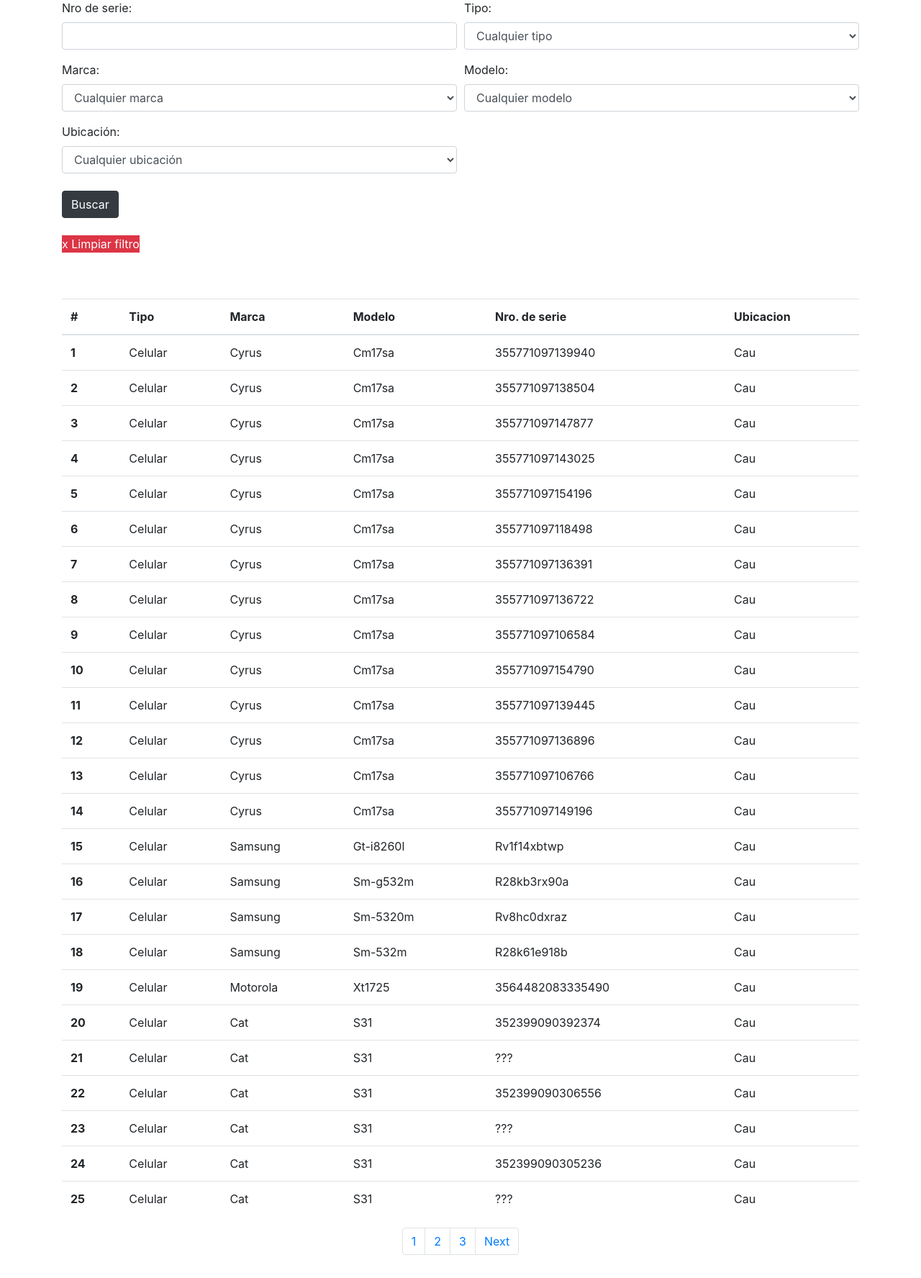
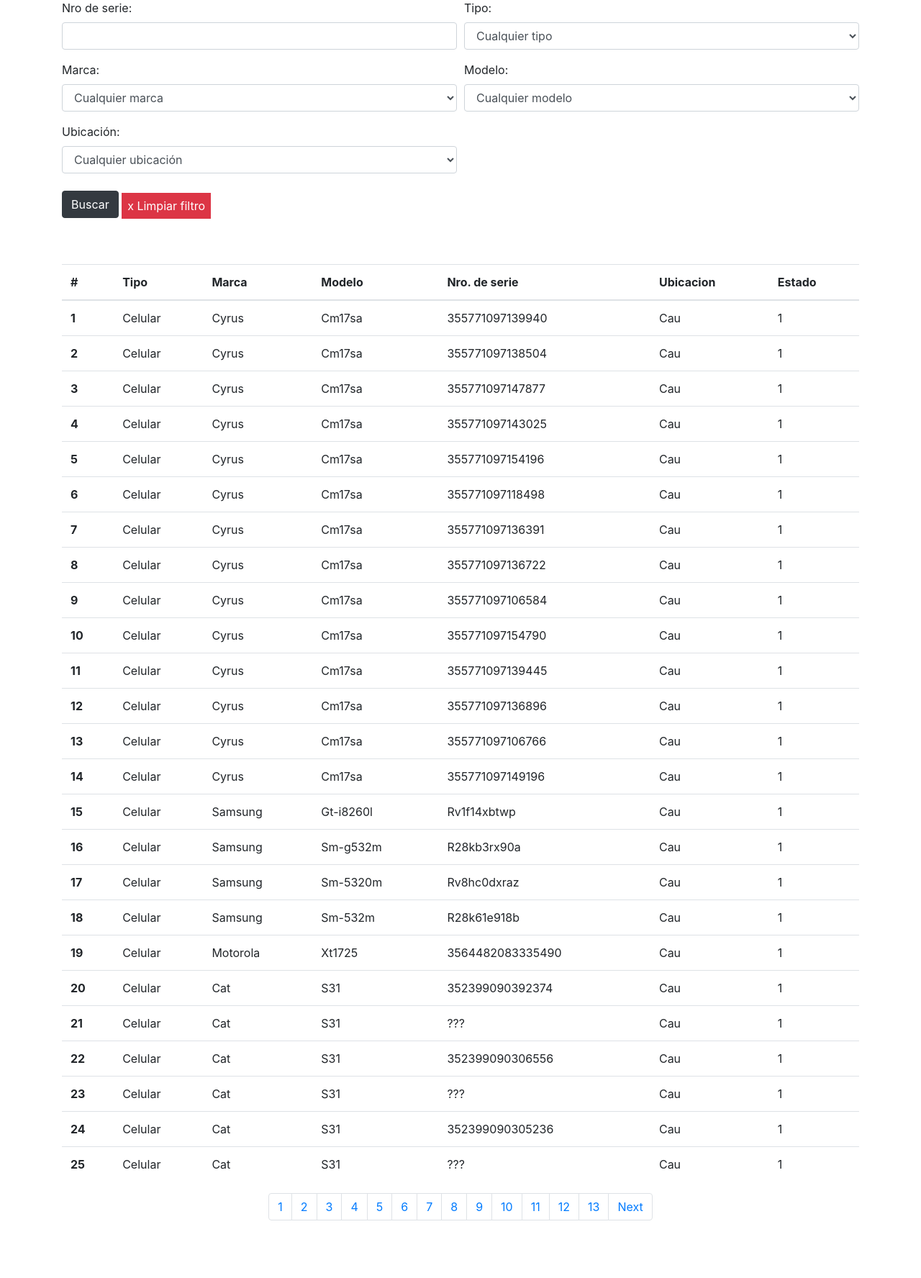
Before and after one commit to nicolasgonzalez98/inventario-aep, a Django app: page / in a window 1280 px wide. Shown: the part 81-1857 px from the top of the page at 72% size. After the commit the page ends 1777 px from the top, so only its background shows below. Run offline with Django 4.2, Linux system fonts and the light colour scheme; a user stored in the database is signed in; data comes from the database, SQL or seed files in the repository; both versions use the stored data as it was after the commit; some libraries are stand-ins or nearby versions.

Commit message:
fin paginado

```diff
--- a/stockcau/stockaep/views.py
+++ b/stockcau/stockaep/views.py
@@ -42,7 +42,8 @@ def index(request):
         'link':'index',
         'filter':f,
         'pagina': pagina,
-        'paginator':product_paginator
+        'paginator':product_paginator,
+        'cant_pags':product_paginator.page_range
     }
     return render(request, 'main.html', ctx)
 
@@ -141,7 +142,7 @@ def reload(request):
             # if dato[7] == None:
             #     dato[7] = ''
 
-            hard = Hardware.objects.create(tipo=tipo, marca=marca, modelo=modelo, ubicacion=ubicacion, nro_de_serie=mayus_minus(str(dato[4])), estado=mayus_minus(str(dato[6])), observaciones = mayus_minus(str(dato[7])))
+            hard = Hardware.objects.create(tipo=tipo, marca=marca, modelo=modelo, ubicacion=ubicacion, nro_de_serie=mayus_minus(str(dato[4])), observaciones = mayus_minus(str(dato[7])))
             hard.save()
 
 
--- a/stockcau/templates/list_hardware.html
+++ b/stockcau/templates/list_hardware.html
@@ -16,8 +16,9 @@
 
             <button type="submit" class="btn btn-dark mb-3 mt-2">Buscar</button>
 
+            <a as="button" class="button btn-danger mb-3 mt-2 p-2" href="{% url 'index' %}">x Limpiar filtro</a>
         </form>
-        <a class="button btn-danger mb-3 mt-2" href="{% url 'index' %}">x Limpiar filtro</a>
+
     </div>
     <!-- Code for Filter form end-->
     </div>
@@ -33,6 +34,7 @@
             <th scope="col">Modelo</th>
             <th scope="col">Nro. de serie</th>
             <th scope="col">Ubicacion</th>
+            <th scope="col">Estado</th>
         </tr>
         </thead>
         <tbody>
@@ -44,6 +46,7 @@
                 <td>{{ hardware.modelo }}</td>
                 <td>{{ hardware.nro_de_serie }}</td>
                 <td>{{ hardware.ubicacion }}</td>
+                <td>{{hardware.estado}}</td>
             </tr>
             {% endfor %}
         </tbody>
@@ -53,13 +56,14 @@
     <nav aria-label="Page navigation example">
         <ul class="pagination justify-content-center">
             {% if pagina.has_previous %}
-            <li class="page-item"><a class="page-link" id="link-page" href="/page={{ pagina.previous_page_number }}">Previous</a></li>
+            <li class="page-item"><a class="page-link" id="link-page" href="page={{ pagina.previous_page_number }}">Previous</a></li>
             {% endif %}
-            <li class="page-item"><a class="page-link" id="link-page" href="page=1">1</a></li>
-            <li class="page-item"><a class="page-link" id="link-page" href="page=2">2</a></li>
-            <li class="page-item"><a class="page-link" id="link-page" href="page=3">3</a></li>
+            {% for i in cant_pags %}
+                <li class="page-item"><a class="page-link" id="link-page" href="page={{i}}">{{i}}</a></li>
+            {% endfor %}
+
             {% if pagina.has_next %}
-            <li class="page-item"><a class="page-link" id="link-page" href="/page={{ pagina.next_page_number }}">Next</a></li>
+            <li class="page-item"><a class="page-link" id="link-page" href="page={{ pagina.next_page_number }}">Next</a></li>
             {% endif %}
 
         </ul>
@@ -68,17 +72,22 @@
 {% endblock %}
 <script>
     let nueva_url = new URL(window.location.href)
-    console.log(nueva_url)
     let link = document.querySelectorAll('#link-page')
 
     for(let i = 0; i < link.length; i++){
         //Agregar switch y buscar include en Py
         link[i].addEventListener('click', () => {
-            console.log(nueva_url.search.split('page='))
-            if(!nueva_url.search.length){
-                link[i].href = '?'+link[i].href.split(nueva_url.origin+'/')[1]
+            if(!nueva_url.search.includes('?nro_de_serie')){
+
+                link[i].href = ('?'+link[i].href.split(nueva_url.origin+'/')[1]).replace('&', '')
             }else{
-                link[i].href = nueva_url.search.split('page=')[0] +link[i].href.split(nueva_url.origin+'/')[1]
+                if(nueva_url.search.includes('&page=')){
+
+                    link[i].href = nueva_url.search.split('&page=')[0]+'&'+link[i].href.split(nueva_url.origin+'/')[1]
+                }else{
+
+                    link[i].href = nueva_url.search.split('page=')[0] +'&'+link[i].href.split(nueva_url.origin+'/')[1]
+                }
             }
 
         })
```
Also changed, not shown: stockcau/db.sqlite3.
